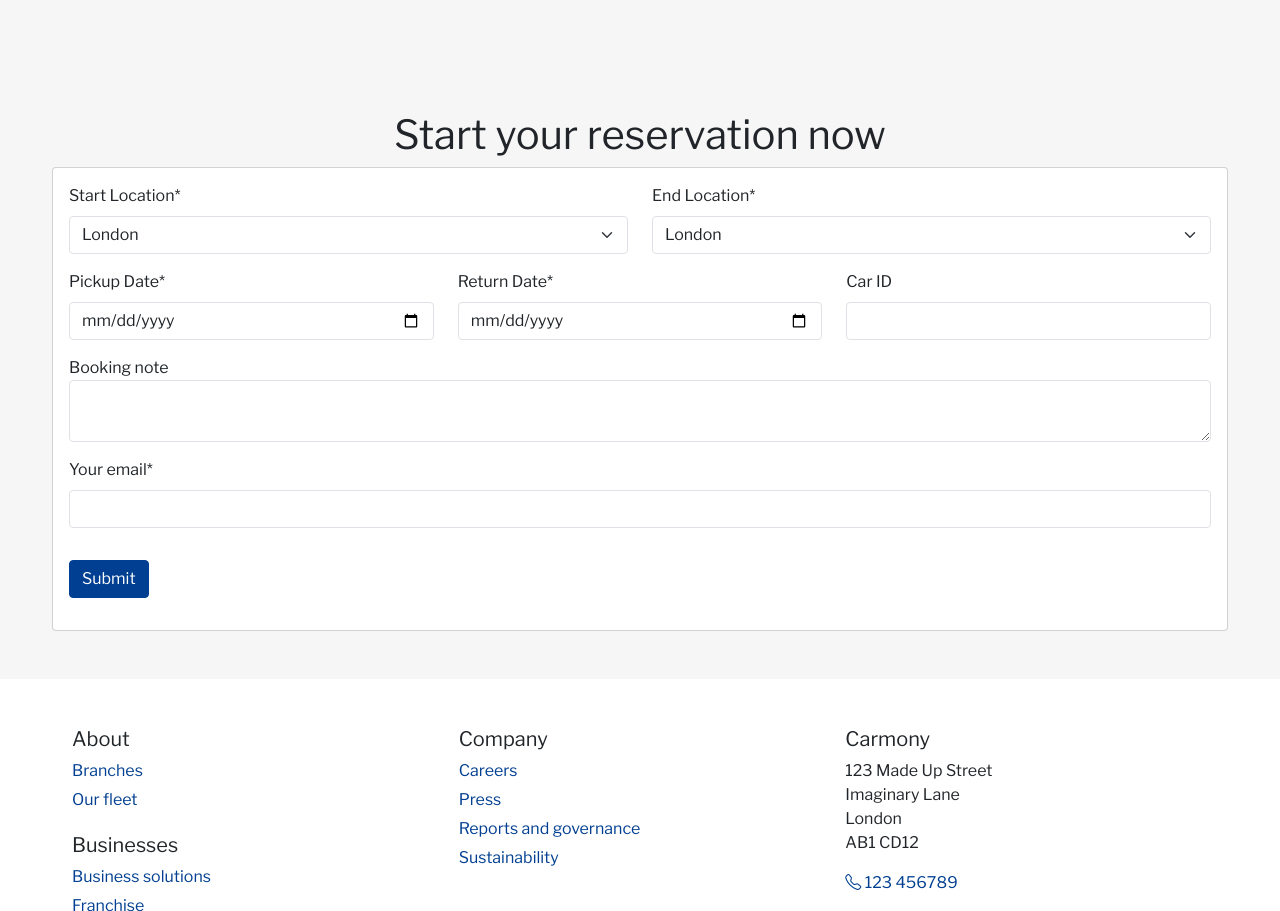
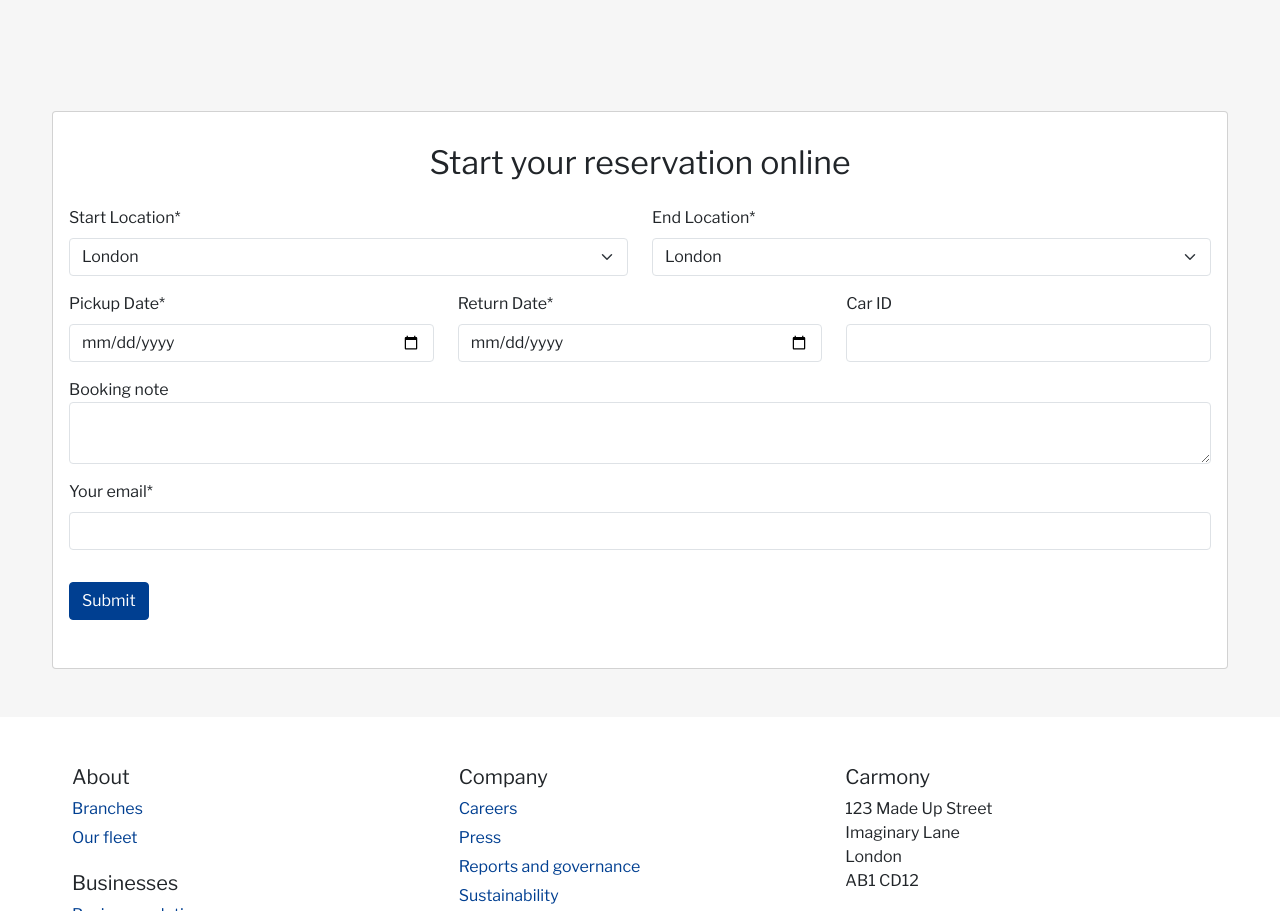
Before and after one commit to ben-oldham1/Car-Rental-Site, a Next.js app: page / in a window 1280 px wide. Shown: the part 1397-2308 px from the top of the page. Built offline with nearby package versions, Linux system fonts and the light colour scheme.

Commit message:
ReservationForm shows message when submitted

```diff
--- a/src/app/page.js
+++ b/src/app/page.js
@@ -98,19 +98,9 @@ export default function Page() {
 
       <section className='container-fluid max-width-container py-5'>
         <div className='row'>
-          <div className='col-12 text-center'>
-            <h1>Start your reservation now</h1>
-          </div>
-        </div>
-
-        <div className='row'>
           <div className='col-12'>
 
-            <section className='card'>
-              <div className='card-body'>
-                <ReservationForm initialValues={initialValues} />
-              </div>
-            </section>
+            <ReservationForm initialValues={initialValues} cardTitle={'Start your reservation online'} />
 
           </div>
         </div>
--- a/src/components/ReservationForm.js
+++ b/src/components/ReservationForm.js
@@ -3,8 +3,9 @@
 import { useState } from 'react';
 import branchData from '../data/Branches.json';
 
-const ReservationForm = ({ initialValues }) => {
+const ReservationForm = ({ initialValues, cardTitle }) => {
     const [formData, setFormData] = useState(initialValues || {});
+    const [reservation, setReservation] = useState(null);
 
     const handleChange = (e) => {
         const { name, value } = e.target;
@@ -13,12 +14,22 @@ const ReservationForm = ({ initialValues }) => {
 
     const handleSubmit = (e) => {
         e.preventDefault();
-        // Handle form submission logic here (e.g., send data to server, etc.)
-        console.log('Form submitted with data:', formData);
+        setReservation(true);
     };
 
+    const newReservation = () => {
+        setReservation(null);
+    }
+
     return (
+        <section className='card py-3'>
+            <div className='card-body'>
+                {reservation == null ?
                     <form onSubmit={handleSubmit}>
+                        <div className='row'>
+                            <h2 className='text-center mb-4'>{cardTitle}</h2>
+                        </div>
+
                         <div className='row'>
                             <div className="col-md-6 mb-3">
                                 <label htmlFor="start" className="form-label">Start Location*</label>
@@ -139,6 +150,28 @@ const ReservationForm = ({ initialValues }) => {
                             </div>
                         </div>
                     </form>
+                    :
+                    <div className="row text-center">
+                        <div className="col-12">
+                            <h2 className='mb-4'>
+                                <i className="bi bi-check2-circle"></i> Your reservation has been received
+                            </h2>
+
+                            <p>Well, not actually, since this isn't a real company. Please contact me if you want to find out more about my work!</p>
+
+                            <button className="btn btn-outline-primary me-2" onClick={newReservation}>
+                                Edit reservation
+                            </button>
+
+                            <button className="btn btn-primary">
+                                Back to my portfolio
+                            </button>
+
+                        </div>
+                    </div>
+                }
+            </div>
+        </section >
     );
 };
 
```
Also changed, not shown: src/app/reserve/page.js (+1 -10 lines). Lines whose indentation alone changed are shown as unchanged.
